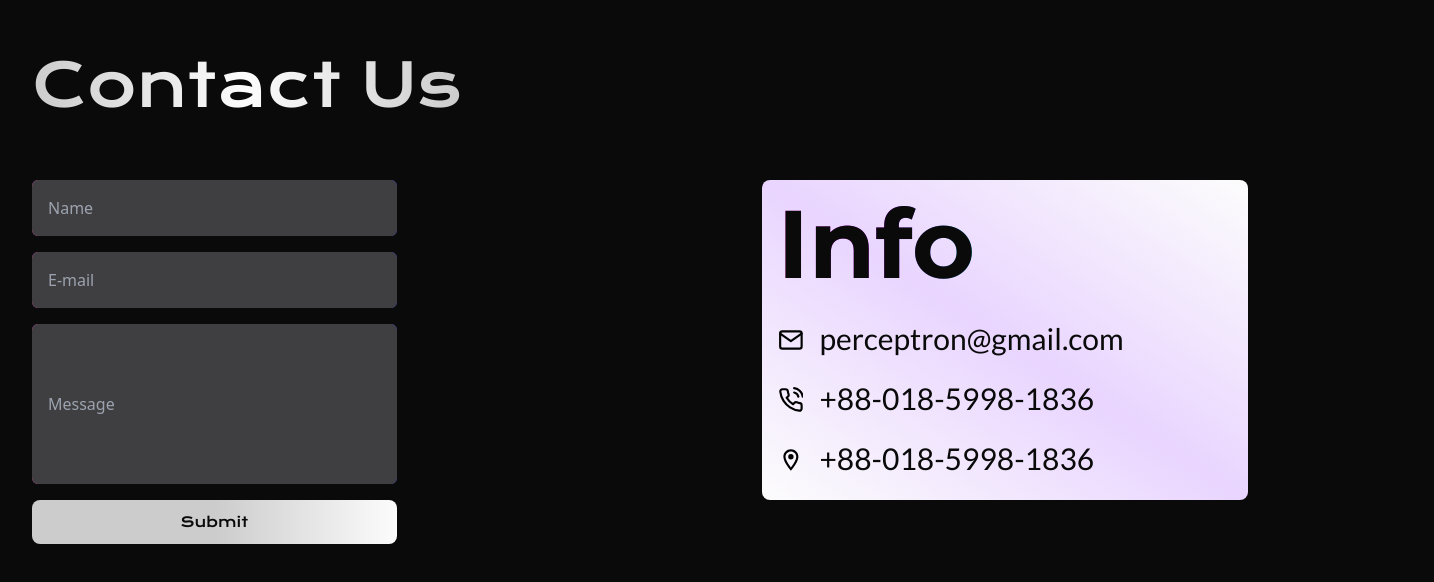
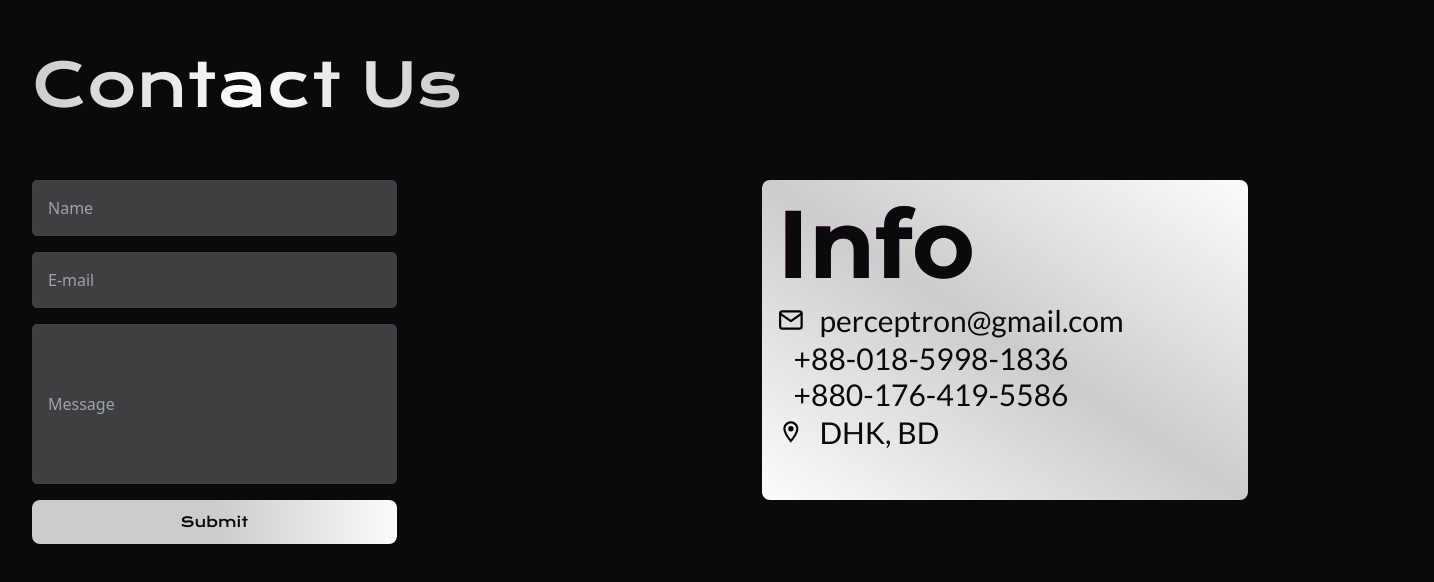
Before and after one commit to asif-bhuti/perceptron-client, a React (Create React App) app: page / in a window 1280 px wide. Shown: the part 2584-3166 px from the top of the page, 1434 px wide, since content can reach past the window. Built offline with nearby package versions, Linux system fonts and the light colour scheme.

Commit message:
add number and fix style

```diff
--- a/src/pages/contact/Contact.jsx
+++ b/src/pages/contact/Contact.jsx
@@ -55,29 +55,43 @@ export const Contact = () => {
           </SlideIn>
         </div>
 
-        <div className=" flex flex-col gap-5 bg-gradient-to-tr from-primary-100 via-purple-200 to-primary-100 h-[40%] w-[40%] rounded-lg p-4 mobile:w-full mobile:h-full mobile:mt-8">
+        <div className=" flex flex-col gap-0 bg-gradient-to-tr from-primary-100 via-primary-200 to-primary-100 h-[40%] w-[40%] rounded-lg p-4 mobile:w-full mobile:h-full mobile:mt-8">
           <Text variant="title" className={"text-primary-400 mobile:text-4xl"}>
             Info
           </Text>
-          <div className="flex gap-2 ">
+          <div className="flex gap-2 justify-center items-center">
             <FiMail className={"inline mr-2 mobile:p-2"} size={"40px"} />
             <Text className={"text-primary-400 text-3xl mobile:text-xl"}>
               perceptron@gmail.com
             </Text>
           </div>
-          <div className="flex gap-2">
+          <div className="flex gap-2 items-center">
             <FiPhoneCall className={"inline mr-2 mobile:p-2"} size={"40px"} />
-            <Text className={"text-primary-400 text-3xl mobile:text-xl"}>
-              +88-018-5998-1836
-            </Text>
+            <div className="flex flex-col">
+              <Text
+                className={
+                  "text-primary-400 text-3xl mobile:text-xl whitespace-nowrap"
+                }
+              >
+                +88-018-5998-1836
+              </Text>
+              <Text
+                className={
+                  "text-primary-400 text-3xl mobile:text-xl whitespace-nowrap"
+                }
+              >
+                +880-176-419-5586
+              </Text>
+            </div>
           </div>
-          <div className="flex gap-2">
+
+          <div className="flex gap-2 justify-center items-center">
             <MdOutlineLocationOn
               className={"inline mr-2 mobile:p-2"}
               size={"40px"}
             />
             <Text className={"text-primary-400 text-3xl mobile:text-xl"}>
-              +88-018-5998-1836
+              DHK, BD
             </Text>
           </div>
         </div>
```
